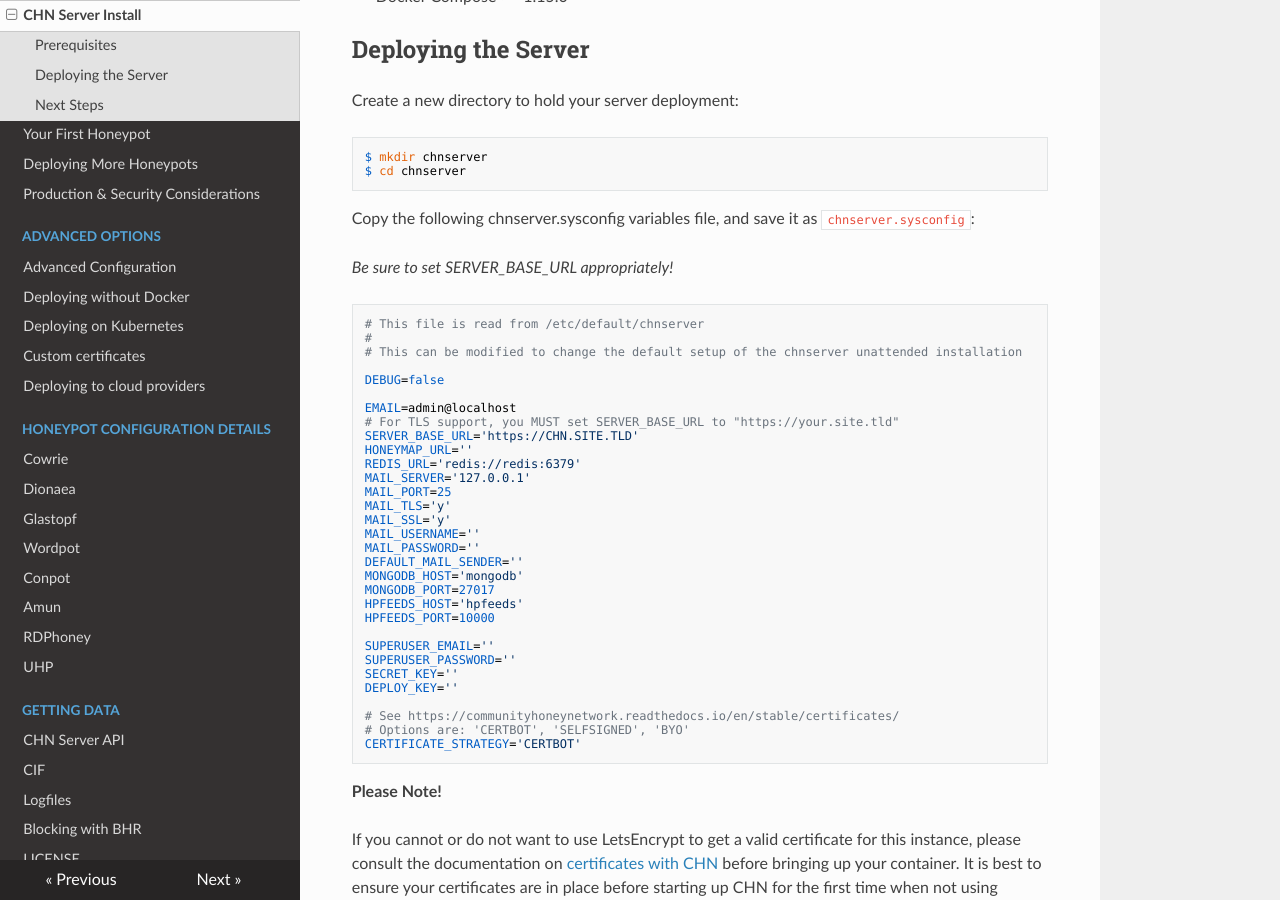
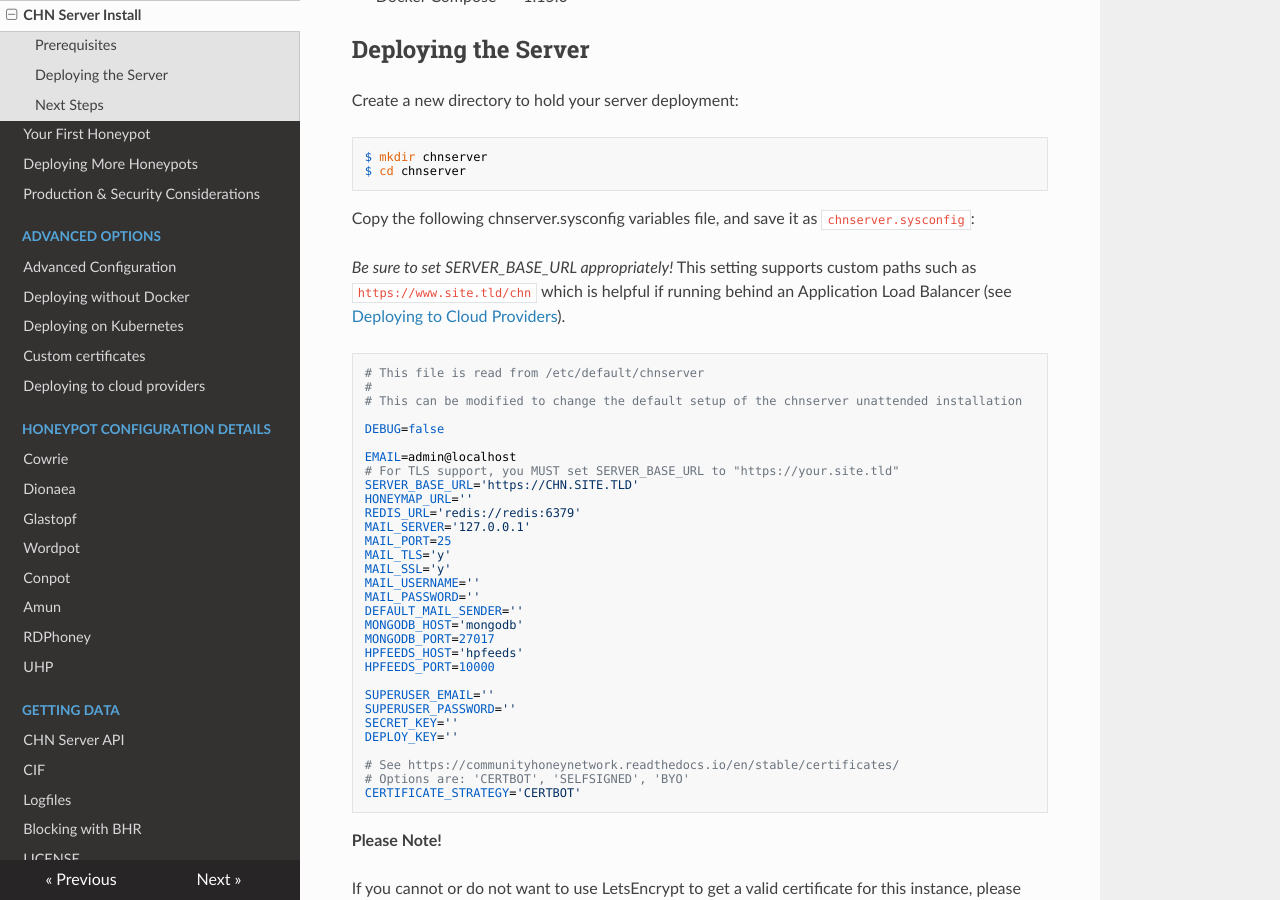
Before and after one commit to CommunityHoneyNetwork/chn-docs, an MkDocs documentation site: the page built from docs/serverinstall.md, in a window 1280 px wide and 900 px high, scrolled down 495 px. Built offline with MkDocs 1.6.1, drawn with Linux system fonts in a browser that asks for light colours; nearby versions of some CDN libraries; old or Windows-style settings are respelled for this version of MkDocs.

Commit message:
add info about custom paths in server_base_url
Add a short blurb indicating server_base_url now supports custom paths (e.g.: https://www.site.tld/whatever/custom/path/here versus just https://www.site.tld).

````diff
--- a/docs/serverinstall.md
+++ b/docs/serverinstall.md
@@ -22,7 +22,7 @@ Create a new directory to hold your server deployment:
 Copy the following chnserver.sysconfig variables file, and save it as
 `chnserver.sysconfig`:
 
-_Be sure to set SERVER_BASE_URL appropriately!_
+_Be sure to set SERVER_BASE_URL appropriately!_ This setting supports custom paths such as `https://www.site.tld/chn` which is helpful if running behind an Application Load Balancer (see [Deploying to Cloud Providers](cloud.md)).
 
 ```
 # This file is read from /etc/default/chnserver
````
